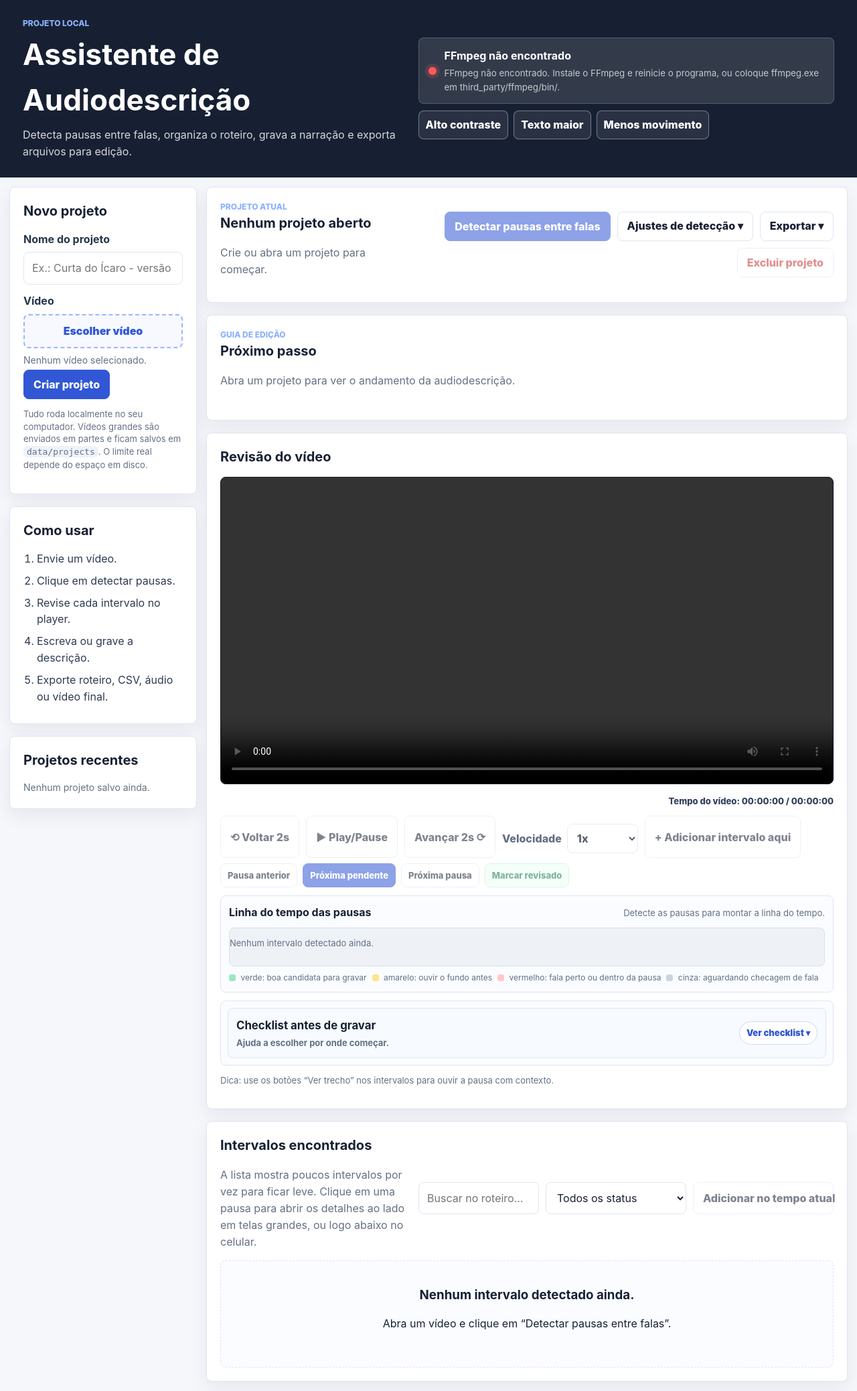
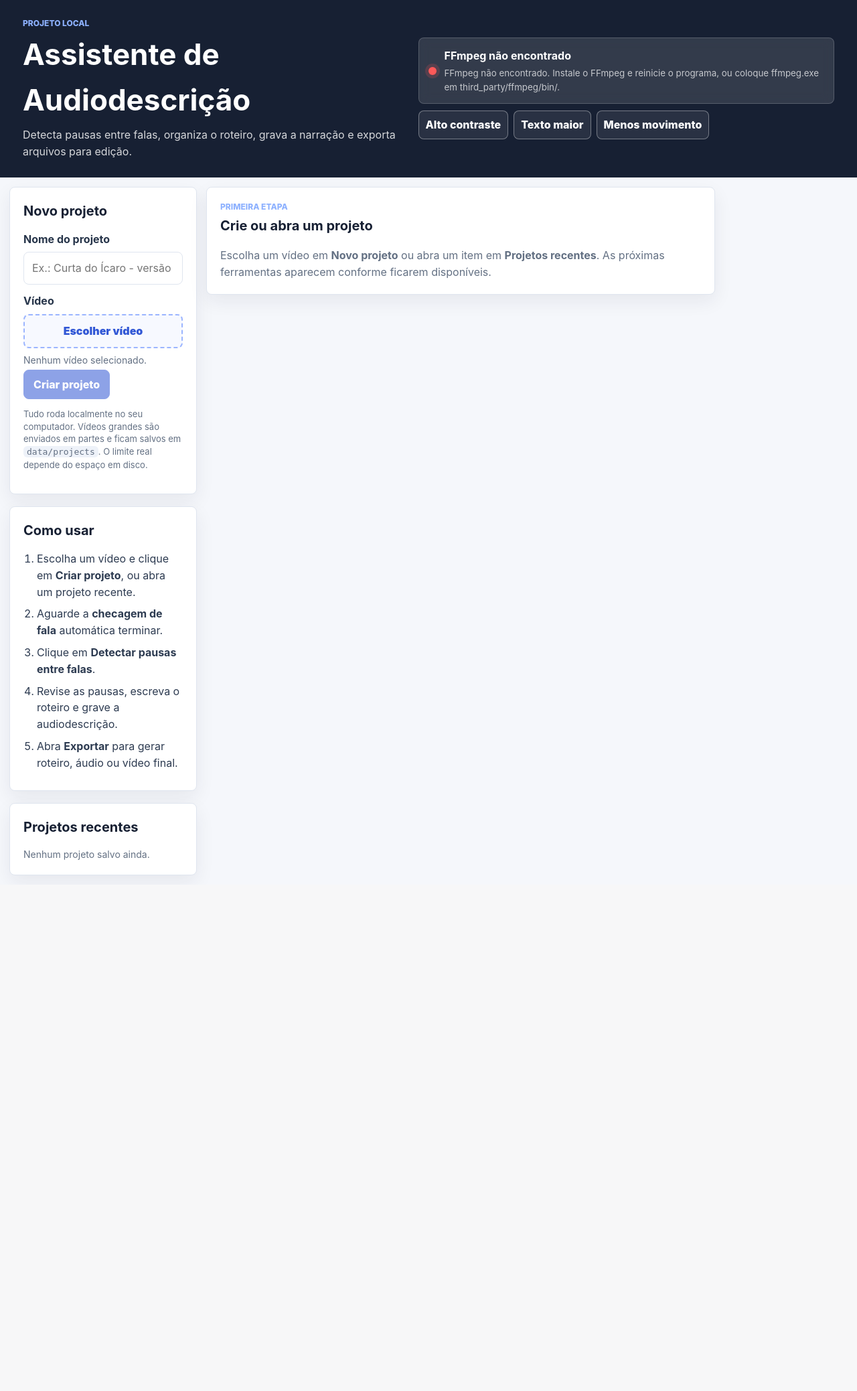
Before and after one commit to SodnanrefSouza/assistente-audiodescricao, a Flask app: page / in a window 1280 px wide. Shown: the whole page at 67% size. After the commit the page ends 1311 px from the top, so only its background shows below. Run offline with Flask 3, Linux system fonts and the light colour scheme; data that the repository does not hold is empty.

Commit message:
Corrige executavel e organiza fluxo progressivo

```diff
--- a/app/static/css/styles.css
+++ b/app/static/css/styles.css
@@ -16,10 +16,12 @@
 }
 
 * { box-sizing: border-box; }
-html { min-width: 0; }
+html { min-width: 0; max-width: 100%; overflow-x: hidden; }
 
 body {
   margin: 0;
+  max-width: 100%;
+  overflow-x: hidden;
   font-family: Inter, ui-sans-serif, system-ui, -apple-system, BlinkMacSystemFont, "Segoe UI", sans-serif;
   background: var(--bg);
   color: var(--text);
@@ -30,6 +32,10 @@ body {
 button, input, textarea, select { font: inherit; }
 button, input, textarea, select, label, p, h1, h2, h3, small, strong, span, div {
   min-width: 0;
+}
+main, section, aside, header {
+  min-width: 0;
+  max-width: 100%;
 }
 
 .skip-link {
@@ -106,11 +112,21 @@ button, input, textarea, select, label, p, h1, h2, h3, small, strong, span, div
 }
 
 .layout { display: grid; grid-template-columns: minmax(240px, 320px) minmax(0,1fr); gap: 18px; padding: 18px; }
-.sidebar { display: flex; flex-direction: column; gap: 18px; }
+.sidebar { display: flex; flex-direction: column; gap: 18px; min-width: 0; }
 .workspace { display: flex; flex-direction: column; gap: 18px; min-width: 0; }
 .panel { background: var(--card); border: 1px solid var(--line); border-radius: var(--radius); padding: 20px; box-shadow: var(--shadow); }
 .panel h2 { margin: 0 0 14px; font-size: 20px; letter-spacing: 0; }
 .panel h3 { margin: 0 0 6px; }
+.start-stage {
+  max-width: 760px;
+}
+.start-stage h2 {
+  margin: 4px 0 8px;
+}
+.start-stage p:last-child {
+  margin-bottom: 0;
+  color: var(--muted);
+}
 
 .project-header, .export-panel, .intervals-header, .section-header { display: flex; justify-content: space-between; gap: 16px; align-items: center; }
 .header-actions {
@@ -1249,7 +1265,7 @@ code { background: #eef2f9; border-radius: 6px; padding: 1px 5px; }
 }
 
 @media (max-width: 1050px) {
-  .layout { grid-template-columns: 1fr; }
+  .layout { grid-template-columns: minmax(0, 1fr); }
   .grid-two { grid-template-columns: 1fr; }
   .topbar { flex-direction: column; align-items: flex-start; }
   .topbar-side { width: 100%; }
--- a/app/static/js/app.js
+++ b/app/static/js/app.js
@@ -57,6 +57,10 @@ const els = {
   selectedFileName: $('selectedFileName'),
   uploadBtn: $('uploadBtn'),
   projectList: $('projectList'),
+  startStage: $('startStage'),
+  projectHeader: $('projectHeader'),
+  workflowPanel: $('workflowPanel'),
+  reviewStage: $('reviewStage'),
   currentTitle: $('currentTitle'),
   currentMeta: $('currentMeta'),
   deleteProjectBtn: $('deleteProjectBtn'),
@@ -77,8 +81,10 @@ const els = {
   segmentEndMarker: $('segmentEndMarker'),
   playbackSpeed: $('playbackSpeed'),
   timelineTrack: $('timelineTrack'),
+  timelinePanel: $('timelinePanel'),
   timelineStatus: $('timelineStatus'),
   audioInsightPanel: $('audioInsightPanel'),
+  videoNavActions: $('videoNavActions'),
   back2Btn: $('back2Btn'),
   playPauseBtn: $('playPauseBtn'),
   forward2Btn: $('forward2Btn'),
@@ -91,8 +97,11 @@ const els = {
   paddingEnd: $('paddingEnd'),
   detectBtn: $('detectBtn'),
   detectSummary: $('detectSummary'),
+  settingsMenu: $('settingsMenu'),
+  exportMenu: $('exportMenu'),
   exportButtons: Array.from(document.querySelectorAll('[data-export]')),
   intervalsContainer: $('intervalsContainer'),
+  intervalsPanel: $('intervalsPanel'),
   intervalPager: $('intervalPager'),
   searchIntervals: $('searchIntervals'),
   statusFilter: $('statusFilter'),
@@ -328,7 +337,7 @@ function hideError() {
 }
 
 function setBusyButtons(active) {
-  els.uploadBtn.disabled = !!active;
+  els.uploadBtn.disabled = !!active || !els.videoFile.files?.[0];
   if (state.project) els.detectBtn.disabled = !!active;
 }
 
@@ -467,6 +476,45 @@ function updateTranscriptStatus(job = null) {
     : 'A transcrição automática precisa do faster-whisper instalado no ambiente do app.';
 }
 
+function transcriptUiState(job = null) {
+  if (!state.project) return 'none';
+  if (job?.status === 'running') return 'running';
+  const transcript = state.project.transcript || {};
+  if ((transcript.text || '').trim()) return 'done';
+  return transcript.status || 'empty';
+}
+
+function updateStageVisibility(job = null) {
+  const hasProject = !!state.project;
+  const hasIntervals = !!state.project?.intervals?.length;
+  const transcriptState = transcriptUiState(job);
+  const canDetect = hasProject && ['done', 'error'].includes(transcriptState);
+
+  if (els.startStage) els.startStage.hidden = hasProject;
+  if (els.projectHeader) els.projectHeader.hidden = !hasProject;
+  if (els.workflowPanel) els.workflowPanel.hidden = !hasProject;
+  if (els.reviewStage) els.reviewStage.hidden = !hasProject;
+  if (els.timelinePanel) els.timelinePanel.hidden = !hasIntervals;
+  if (els.videoNavActions) els.videoNavActions.hidden = !hasIntervals;
+  if (els.audioInsightPanel) els.audioInsightPanel.hidden = !hasIntervals;
+  if (els.intervalsPanel) els.intervalsPanel.hidden = !hasIntervals;
+  if (els.exportMenu) {
+    els.exportMenu.hidden = !hasIntervals;
+    if (!hasIntervals) els.exportMenu.removeAttribute('open');
+  }
+  if (els.settingsMenu) {
+    els.settingsMenu.hidden = !hasProject;
+    if (!hasProject) els.settingsMenu.removeAttribute('open');
+  }
+  if (els.detectBtn) {
+    els.detectBtn.hidden = !canDetect;
+    els.detectBtn.disabled = !canDetect;
+    els.detectBtn.textContent = transcriptState === 'error'
+      ? 'Tentar checagem e detectar pausas'
+      : 'Detectar pausas entre falas';
+  }
+}
+
 async function pollTranscriptJob(jobId) {
   if (!jobId) return;
   state.activeTranscriptJob = jobId;
@@ -475,6 +523,8 @@ async function pollTranscriptJob(jobId) {
       const res = await api(`/api/jobs/${jobId}`);
       const job = res.job;
       updateTranscriptStatus(job);
+      updateStageVisibility(job);
+      updateWorkflowPanel(job);
       if (job.status === 'done') {
         state.activeTranscriptJob = null;
         if (job.result?.project) {
@@ -791,6 +841,7 @@ function setProject(project) {
   els.paddingStart.value = s.padding_start ?? 0.25;
   els.paddingEnd.value = s.padding_end ?? 0.25;
   els.exportButtons.forEach(btn => btn.disabled = false);
+  updateStageVisibility();
   updateWorkflowPanel();
   updateTranscriptStatus();
   renderTranscriptPreview();
@@ -842,6 +893,7 @@ function clearProject() {
     els.historyList.className = 'history-list empty';
     els.historyList.textContent = 'Abra um projeto para ver o histórico.';
   }
+  updateStageVisibility();
   updateWorkflowPanel();
   renderTimeline();
   renderAudioInsightPanel();
@@ -863,10 +915,11 @@ function projectStats() {
   };
 }
 
-function updateWorkflowPanel() {
+function updateWorkflowPanel(job = null) {
   const stats = projectStats();
   const hasProject = !!state.project;
   const hasIntervals = stats.total > 0;
+  const transcriptState = transcriptUiState(job);
   els.prevPauseBtn.disabled = !hasIntervals;
   els.nextPendingBtn.disabled = !hasIntervals;
   els.nextPauseBtn.disabled = !hasIntervals;
@@ -879,8 +932,20 @@ function updateWorkflowPanel() {
     return;
   }
   if (!hasIntervals) {
-    els.workflowTitle.textContent = 'Detecte as pausas';
-    els.workflowHint.textContent = 'Use a detecção automática para criar os intervalos de audiodescrição.';
+    if (transcriptState === 'running') {
+      const percent = Math.round(Number(job?.percent || 0));
+      els.workflowTitle.textContent = 'Checando as falas do vídeo';
+      els.workflowHint.textContent = `${percent ? `${percent}% concluído. ` : ''}Aguarde esta etapa terminar. O botão “Detectar pausas entre falas” aparecerá em seguida.`;
+    } else if (transcriptState === 'error') {
+      els.workflowTitle.textContent = 'A checagem de fala precisa ser repetida';
+      els.workflowHint.textContent = 'Use “Tentar checagem e detectar pausas”. O app só cria pausas depois de localizar as falas.';
+    } else if (transcriptState === 'done') {
+      els.workflowTitle.textContent = 'Checagem de fala pronta';
+      els.workflowHint.textContent = 'Clique em “Detectar pausas entre falas” no topo do projeto para criar a timeline e a fila de revisão.';
+    } else {
+      els.workflowTitle.textContent = 'Preparando a checagem de fala';
+      els.workflowHint.textContent = 'A análise começa automaticamente depois que o vídeo é carregado.';
+    }
     els.workflowStats.innerHTML = `<span>${fmtClock(state.project.duration || 0)} de vídeo</span>`;
     return;
   }
@@ -1688,6 +1753,7 @@ function updateSelectedFileName() {
   els.selectedFileName.textContent = file
     ? `${file.name} • ${fmtBytes(file.size)}`
     : 'Nenhum vídeo selecionado.';
+  els.uploadBtn.disabled = !!validateVideoFile(file);
 }
 
 function postChunkWithProgress(uploadId, chunkIndex, totalChunks, chunk, fileSize, uploadedBefore) {
@@ -2716,6 +2782,8 @@ async function init() {
   applyTooltips();
   enforceInputLimits();
   bindEvents();
+  updateStageVisibility();
+  updateWorkflowPanel();
   updateVideoTimeReadout();
   await checkHealth();
   await loadProjects();
--- a/app/templates/index.html
+++ b/app/templates/index.html
@@ -4,7 +4,7 @@
   <meta charset="utf-8">
   <meta name="viewport" content="width=device-width, initial-scale=1">
   <title>Assistente de Audiodescrição</title>
-  <link rel="stylesheet" href="/static/css/styles.css?v=20260605-responsive-nav">
+  <link rel="stylesheet" href="/static/css/styles.css?v=20260618-progressive">
 </head>
 <body>
   <a class="skip-link" href="#workspace">Ir para a edição</a>
@@ -50,18 +50,18 @@
           <label class="file-button" for="videoFile">Escolher vídeo</label>
           <div class="file-name" id="selectedFileName" aria-live="polite">Nenhum vídeo selecionado.</div>
         </div>
-        <button class="button primary" id="uploadBtn">Criar projeto</button>
+        <button class="button primary" id="uploadBtn" disabled>Criar projeto</button>
         <p class="hint">Tudo roda localmente no seu computador. Vídeos grandes são enviados em partes e ficam salvos em <code>data/projects</code>. O limite real depende do espaço em disco.</p>
       </section>
 
       <section class="panel help-panel" title="Resumo do fluxo principal da ferramenta. Use como guia rápido quando estiver perdido.">
         <h2>Como usar</h2>
         <ol>
-          <li>Envie um vídeo.</li>
-          <li>Clique em detectar pausas.</li>
-          <li>Revise cada intervalo no player.</li>
-          <li>Escreva ou grave a descrição.</li>
-          <li>Exporte roteiro, CSV, áudio ou vídeo final.</li>
+          <li>Escolha um vídeo e clique em <strong>Criar projeto</strong>, ou abra um projeto recente.</li>
+          <li>Aguarde a <strong>checagem de fala</strong> automática terminar.</li>
+          <li>Clique em <strong>Detectar pausas entre falas</strong>.</li>
+          <li>Revise as pausas, escreva o roteiro e grave a audiodescrição.</li>
+          <li>Abra <strong>Exportar</strong> para gerar roteiro, áudio ou vídeo final.</li>
         </ol>
       </section>
 
@@ -72,15 +72,21 @@
     </aside>
 
     <section class="workspace" id="workspace">
-      <section class="panel project-header" id="projectHeader">
+      <section class="panel start-stage" id="startStage">
+        <p class="eyebrow">Primeira etapa</p>
+        <h2>Crie ou abra um projeto</h2>
+        <p>Escolha um vídeo em <strong>Novo projeto</strong> ou abra um item em <strong>Projetos recentes</strong>. As próximas ferramentas aparecem conforme ficarem disponíveis.</p>
+      </section>
+
+      <section class="panel project-header" id="projectHeader" hidden>
         <div>
           <p class="eyebrow">Projeto atual</p>
           <h2 id="currentTitle">Nenhum projeto aberto</h2>
           <p id="currentMeta" class="muted">Crie ou abra um projeto para começar.</p>
         </div>
         <div class="header-actions">
-          <button class="button primary" id="detectBtn" disabled title="Analisa a transcrição e cria pausas entre falas. O som de fundo entra depois como aviso.">Detectar pausas entre falas</button>
-          <details class="top-menu settings-menu">
+          <button class="button primary" id="detectBtn" hidden title="Analisa a transcrição e cria pausas entre falas. O som de fundo entra depois como aviso.">Detectar pausas entre falas</button>
+          <details class="top-menu settings-menu" id="settingsMenu">
             <summary class="button menu-summary" title="Abre os ajustes finos usados na detecção e na checagem do fundo">Ajustes de detecção ▾</summary>
             <div class="top-menu-popover settings-popover" aria-label="Ajustes de detecção">
               <div class="form-grid">
@@ -122,7 +128,7 @@
               <p id="detectSummary" class="hint"></p>
             </div>
           </details>
-          <details class="top-menu export-menu">
+          <details class="top-menu export-menu" id="exportMenu" hidden>
             <summary class="button menu-summary" title="Abre os arquivos que podem ser baixados deste projeto">Exportar ▾</summary>
             <div class="top-menu-popover export-actions" aria-label="Formatos de exportação">
               <button class="button" data-export="script" disabled title="Baixa um roteiro em Markdown para revisar ou entregar">Roteiro .md</button>
@@ -135,11 +141,11 @@
               <button class="button success" data-export="final_video" disabled title="Gera e baixa o vídeo final com a narração misturada">Vídeo final .mp4</button>
             </div>
           </details>
-          <button class="button ghost danger" id="deleteProjectBtn" disabled>Excluir projeto</button>
+          <button class="button ghost danger" id="deleteProjectBtn">Excluir projeto</button>
         </div>
       </section>
 
-      <section class="panel workflow-panel" aria-labelledby="workflowTitle">
+      <section class="panel workflow-panel" id="workflowPanel" aria-labelledby="workflowTitle" hidden>
         <div class="workflow-copy">
           <p class="eyebrow">Guia de edição</p>
           <h2 id="workflowTitle">Próximo passo</h2>
@@ -148,7 +154,7 @@
         <div id="workflowStats" class="workflow-stats" aria-live="polite"></div>
       </section>
 
-      <section class="grid-two">
+      <section class="grid-two" id="reviewStage" hidden>
         <section class="panel video-panel" id="videoPanel">
           <h2>Revisão do vídeo</h2>
           <video id="videoPlayer" class="video" controls preload="metadata"></video>
@@ -181,13 +187,13 @@
             </label>
             <button class="button" id="addIntervalAtCurrentBtn" disabled title="Cria um intervalo manual no tempo atual do vídeo">+ Adicionar intervalo aqui</button>
           </div>
-          <div class="workflow-actions video-nav-actions" aria-label="Navegação rápida entre pausas">
+          <div class="workflow-actions video-nav-actions" id="videoNavActions" aria-label="Navegação rápida entre pausas" hidden>
             <button class="button small" id="prevPauseBtn" disabled title="Vai para a pausa anterior e toca somente o intervalo dela">Pausa anterior</button>
             <button class="button small primary" id="nextPendingBtn" disabled title="Vai para a próxima pausa pendente e para antes da próxima fala">Próxima pendente</button>
             <button class="button small" id="nextPauseBtn" disabled title="Vai para a próxima pausa e toca somente esse intervalo">Próxima pausa</button>
             <button class="button small success" id="markReviewedBtn" disabled title="Marca a pausa atual como revisada">Marcar revisado</button>
           </div>
-          <div class="timeline-panel" aria-label="Linha do tempo das pausas">
+          <div class="timeline-panel" id="timelinePanel" aria-label="Linha do tempo das pausas" hidden>
             <div class="timeline-header">
               <strong>Linha do tempo das pausas</strong>
               <span id="timelineStatus" class="hint">Detecte as pausas para montar a linha do tempo.</span>
@@ -202,7 +208,7 @@
               <span><i class="legend-dot neutro"></i> cinza: aguardando checagem de fala</span>
             </div>
           </div>
-          <details id="audioInsightPanel" class="audio-insight-panel compact-panel" aria-live="polite">
+          <details id="audioInsightPanel" class="audio-insight-panel compact-panel" aria-live="polite" hidden>
             <summary title="Abre um resumo para decidir quais pausas revisar primeiro">
               <span>
                 <strong>Checklist antes de gravar</strong>
@@ -253,7 +259,7 @@
         </details>
       </section>
 
-      <section class="panel intervals-panel">
+      <section class="panel intervals-panel" id="intervalsPanel" hidden>
         <div class="intervals-header">
           <div>
             <h2>Intervalos encontrados</h2>
@@ -301,6 +307,6 @@
     </div>
   </div>
 
-  <script src="/static/js/app.js?v=20260605-responsive-nav"></script>
+  <script src="/static/js/app.js?v=20260618-progressive"></script>
 </body>
 </html>
```
Also changed, not shown: scripts/smoke_test.py (+20 -1 lines), 2 other files.
